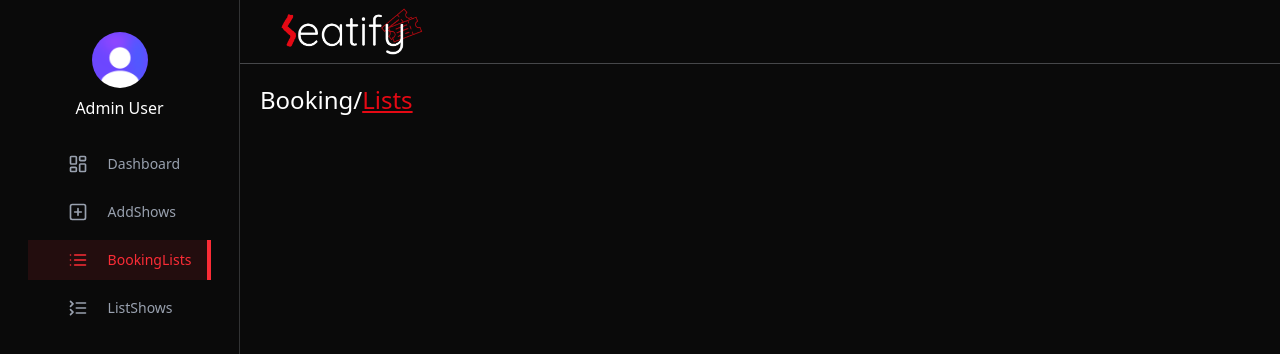
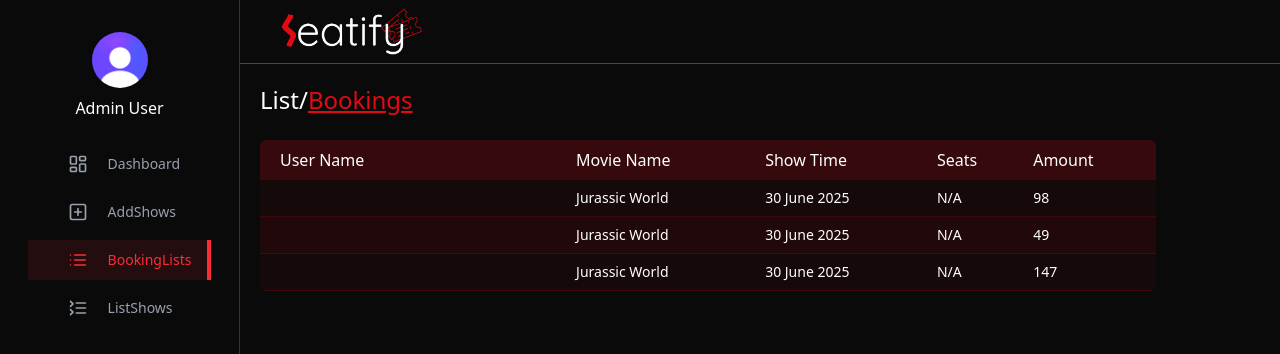
Before and after one commit to DH-0216/Seatify-Movie-Ticket-Booking-System, a Next.js app in the folder admin/: page / in a window 1280 px wide. Both pictures are taken after a click on the button "BookingLists". Shown: the top 354 px of the page. Built offline with nearby package versions, Linux system fonts and the light colour scheme.

Commit message:
refactor: enhance BookingLists component with loading state and booking data display

```diff
--- a/admin/src/components/sections/DashboardSections/BookingLists.jsx
+++ b/admin/src/components/sections/DashboardSections/BookingLists.jsx
@@ -1,12 +1,64 @@
-import Title from '@/components/Shared/Title'
-import React from 'react'
+import Loading from "@/app/loading";
+import Title from "@/components/Shared/Title";
+import { dummyBookingData } from "@/utils";
+import { format } from "date-fns";
+import React, { useEffect, useState } from "react";
 
 const BookingLists = () => {
-  return (
-    <div>
-      <Title text1="Booking" text2="Lists" />
-    </div>
-  )
-}
+  const currency = process.env.NEXT_PUBLIC_CURRENCY;
+  const [bookings, setBookings] = useState([]);
+  const [isloading, setisLoading] = useState(true);
+  const dateFormat = (date) => format(new Date(date), "dd MMMM yyyy");
 
-export default BookingLists
+  const getAllBookings = async () => {
+    setBookings(dummyBookingData);
+    setisLoading(false);
+  };
+  useEffect(() => {
+    getAllBookings();
+  }, []);
+  return !isloading ? (
+    <>
+      <Title text1="List" text2="Bookings" />
+      <div className="max-w-4xl mt-6 overflow-x-auto">
+        <table className="w-full boarder-collapse rounded-md overflow-hidden text-nowrap">
+          <thead>
+            <tr className="bg-primary/20 text-left text-white">
+              <th className="p-2 font-medium pl-5">User Name</th>
+              <th className="p-2 font-medium">Movie Name</th>
+              <th className="p-2 font-medium">Show Time</th>
+              <th className="p-2 font-medium">Seats</th>
+              <th className="p-2 font-medium">Amount</th>
+            </tr>
+          </thead>
+          <tbody className="text-sm font-light">
+            {bookings.map((item, index) => (
+              <tr
+                key={index}
+                className="border-b border-primary/20 bg-primary/5 even:bg-primary/10"
+              >
+                <td className="p-2 min-w-45 pl-5">{item.user.Name}</td>
+                <td className="p-2">{item.show.movie.title}</td>
+                <td className="p-2">{dateFormat(item.show.showDateTime)}</td>
+                <td className="p-2">
+                  {item.bookedseats
+                    ? Object.keys(item.bookedseats)
+                        .map((seat) => item.bookedseats[seat])
+                        .join(", ")
+                    : "N/A"}
+                </td>
+                <td className="p-2">
+                  {currency} {item.amount}
+                </td>
+              </tr>
+            ))}
+          </tbody>
+        </table>
+      </div>
+    </>
+  ) : (
+    <Loading />
+  );
+};
+
+export default BookingLists;
```
